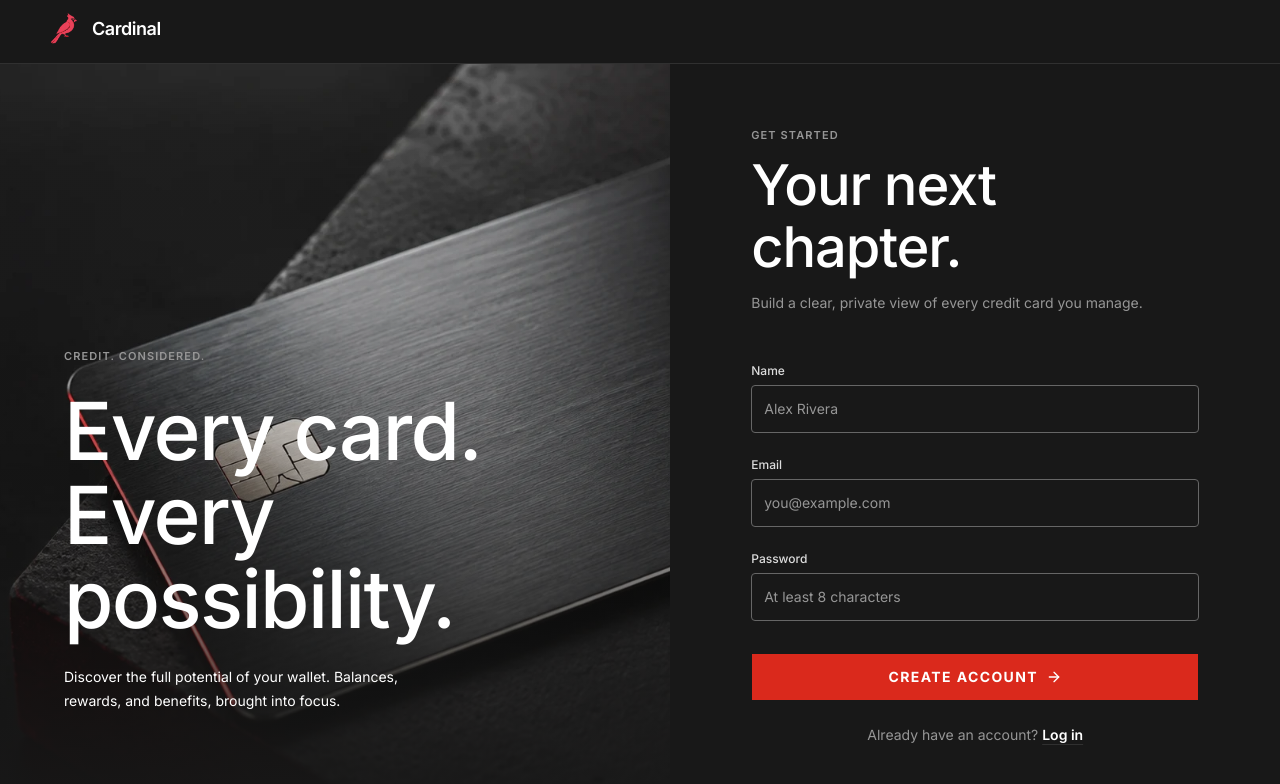
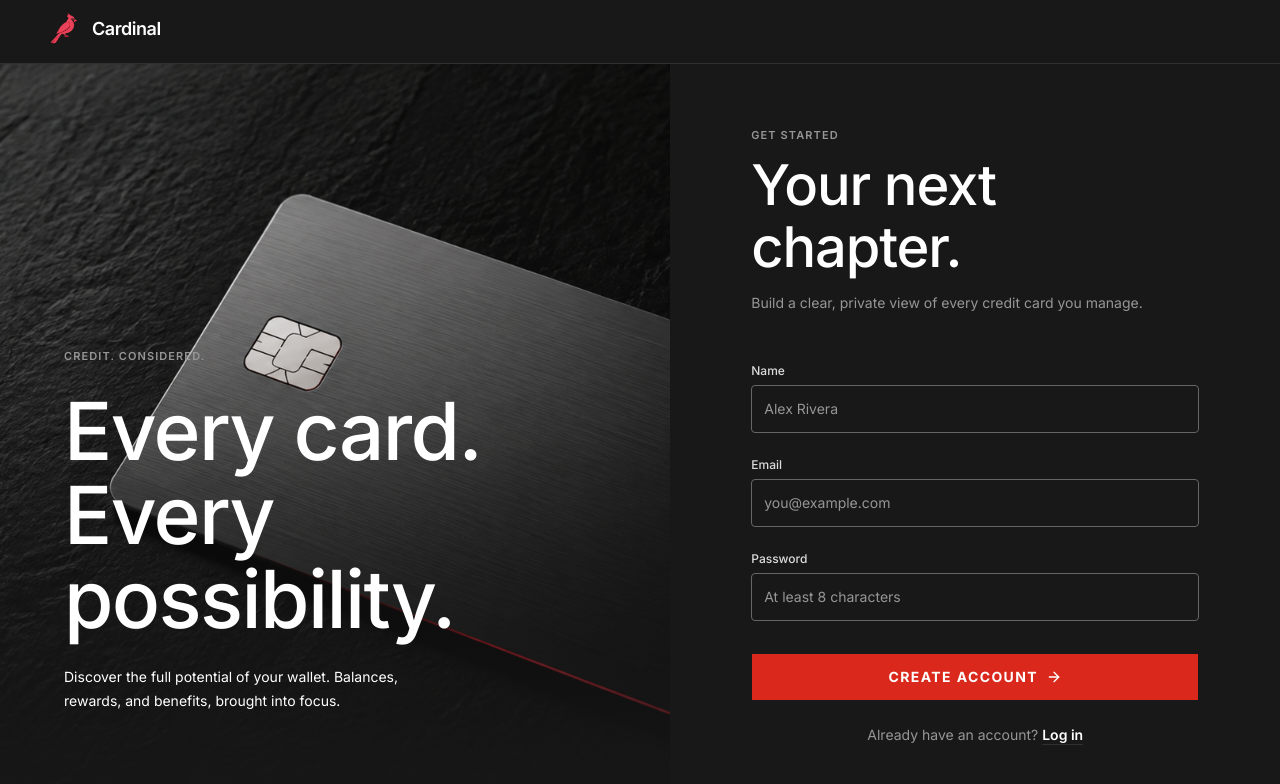
Before and after one commit to cooperbraun13/cardinal, a Next.js app: page /register in a window 1280 px wide. Shown: the top 784 px of the page. Built offline with nearby package versions, Linux system fonts and the light colour scheme; no server answers.

Commit message:
fix: preserve clarity in brand and hero imagery

```diff
--- a/src/components/AuthForm.tsx
+++ b/src/components/AuthForm.tsx
@@ -58,10 +58,11 @@ export function AuthForm({ mode }: { mode: "login" | "register" }) {
       <div className="grid min-h-[calc(100svh-64px)] lg:grid-cols-[1.1fr_1fr]">
         <aside className="relative isolate flex min-h-64 items-end overflow-hidden bg-background sm:min-h-80 lg:min-h-full">
           <Image
-            src="/cardinal-cinema.webp"
+            src="/cardinal-cinema-hd.png"
             alt=""
             fill
             priority
+            quality={100}
             sizes="(min-width: 1024px) 55vw, 100vw"
             className="-z-20 object-cover object-[65%_center]"
           />
--- a/src/components/Brand.tsx
+++ b/src/components/Brand.tsx
@@ -17,6 +17,7 @@ export function Brand({
           fill
           sizes="48px"
           className="scale-[1.45] object-contain mix-blend-screen"
+          unoptimized
           priority
         />
       </span>
--- a/src/components/CinematicHero.tsx
+++ b/src/components/CinematicHero.tsx
@@ -13,7 +13,14 @@ export function CinematicHero({
 }) {
   return (
     <header className="cinema-hero">
-      <Image src="/cardinal-cinema.webp" alt="" fill priority sizes="100vw" />
+      <Image
+        src="/cardinal-cinema-hd.png"
+        alt=""
+        fill
+        priority
+        quality={100}
+        sizes="100vw"
+      />
       <div className="cinema-copy">
         <p className="eyebrow mb-design-sm">{eyebrow}</p>
         <h1 className="cinema-title">{title}</h1>
```
Also changed, not shown: public/cardinal-cinema-hd.png (added).
